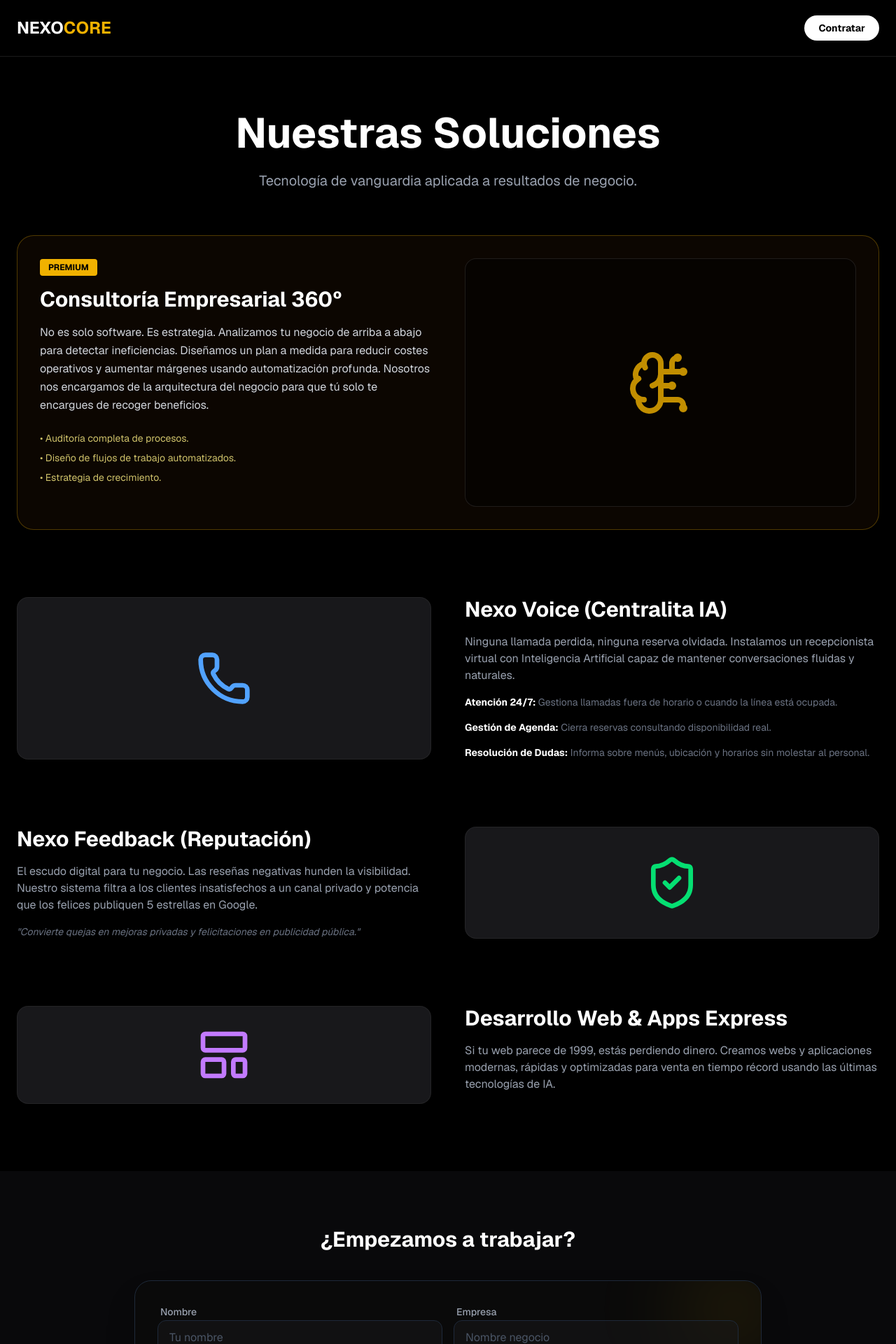
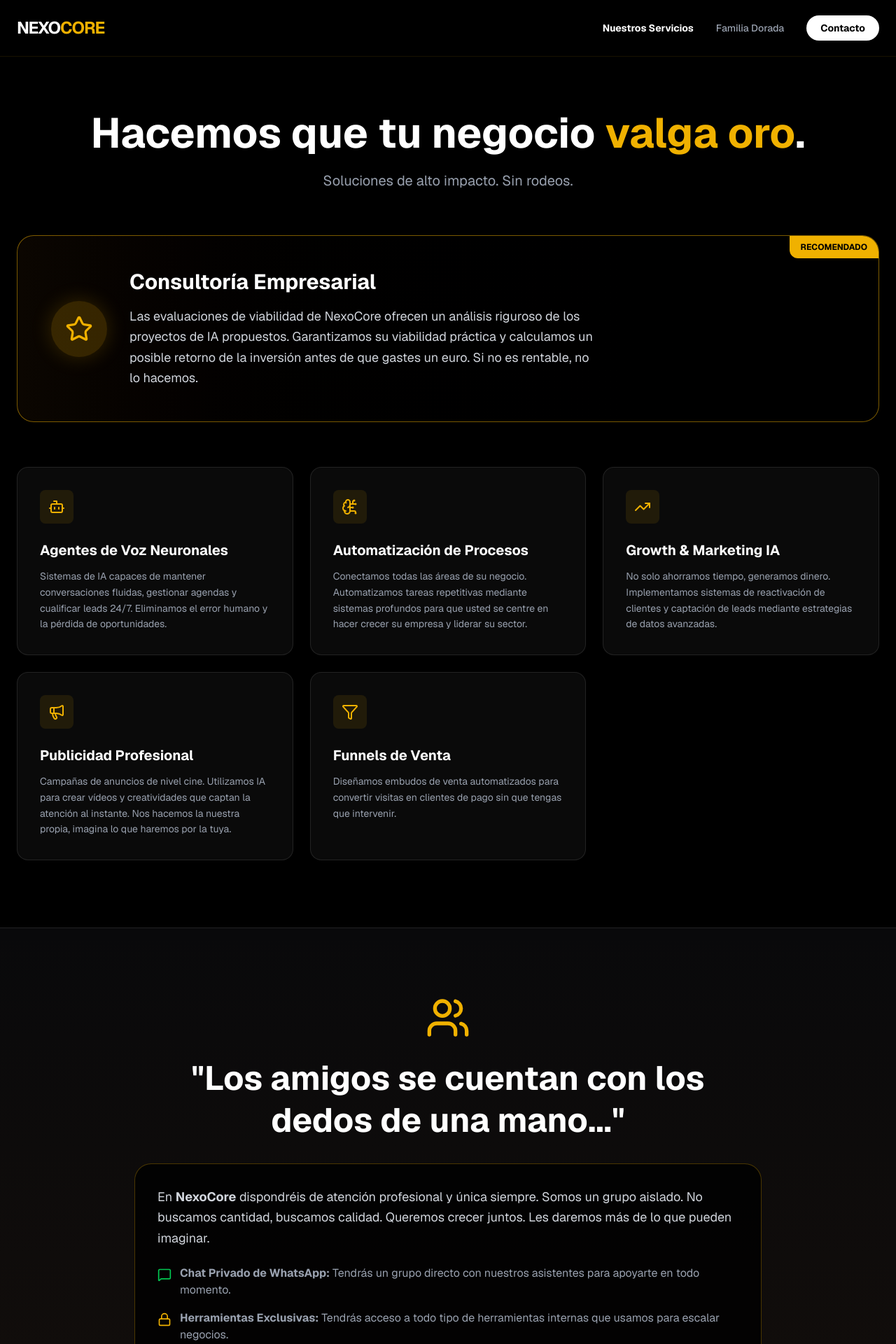
Before and after one commit to alewine73/nexocore-web, a Next.js app: page /servicios in a window 1280 px wide. Shown: the top 1920 px of the page at 70% size. Built offline with nearby package versions, Linux system fonts and the light colour scheme.

Commit message:
cambio en servicios

```diff
--- a/app/page.tsx
+++ b/app/page.tsx
@@ -49,7 +49,7 @@ export default function Home() {
               <span className="animate-ping absolute inline-flex h-full w-full rounded-full bg-yellow-400 opacity-75"></span>
               <span className="relative inline-flex rounded-full h-2 w-2 bg-yellow-500"></span>
             </span>
-            CONSULTORÍA DE ESTRATEGIA & IA
+            AGENCIA DE INTELIGENCIA ARTIFICIAL Y MARKETING
           </div>
 
           <h1 className="text-5xl md:text-7xl font-bold text-white mb-8 tracking-tight leading-tight">
--- a/app/servicios/page.tsx
+++ b/app/servicios/page.tsx
@@ -1,105 +1,178 @@
 import Link from "next/link";
-import { Bot, BrainCircuit, BarChart3, ShieldCheck, Phone, LayoutTemplate } from "lucide-react";
-import ContactForm from "@/components/ContactForm";
+import {
+  Bot,
+  BrainCircuit,
+  TrendingUp,
+  Star,
+  Megaphone,
+  Filter,
+  Users,
+  MessageSquare,
+  Lock
+} from "lucide-react";
 
 export default function ServiciosPage() {
   return (
     <main className="min-h-screen bg-black text-gray-300 font-sans selection:bg-yellow-500/30">
 
-      {/* NAVBAR SIMPLIFICADA */}
-      <nav className="fixed top-0 w-full z-50 bg-black/90 backdrop-blur-xl border-b border-white/10">
+      {/* --- NAVBAR --- */}
+      <nav className="fixed top-0 w-full z-50 bg-black/90 backdrop-blur-xl border-b border-yellow-500/10">
         <div className="max-w-7xl mx-auto px-6 h-20 flex items-center justify-between">
-          <Link href="/" className="text-2xl font-bold text-white">NEXO<span className="text-yellow-500">CORE</span></Link>
-          <Link href="/#contacto" className="bg-white text-black px-5 py-2 rounded-full font-bold text-sm">Contratar</Link>
+          <Link href="/" className="text-2xl font-bold tracking-tighter text-white">
+            NEXO<span className="text-yellow-500">CORE</span>
+          </Link>
+
+          <div className="hidden md:flex items-center gap-8">
+            <Link href="/servicios" className="text-sm font-bold text-white transition-colors">
+              Nuestros Servicios
+            </Link>
+            <Link href="/familia" className="text-sm font-medium text-gray-400 hover:text-yellow-500 transition-colors">
+              Familia Dorada
+            </Link>
+            <Link href="/#contacto" className="bg-white text-black px-5 py-2 rounded-full font-bold hover:bg-gray-200 transition-all text-sm">
+              Contacto
+            </Link>
+          </div>
         </div>
       </nav>
 
-      {/* HEADER */}
+      {/* --- HEADER --- */}
       <section className="pt-40 pb-16 px-6 text-center">
-        <h1 className="text-4xl md:text-6xl font-bold text-white mb-6">Nuestras Soluciones</h1>
-        <p className="text-xl text-gray-400 max-w-2xl mx-auto">
-          Tecnología de vanguardia aplicada a resultados de negocio.
+        <h1 className="text-4xl md:text-6xl font-bold text-white mb-6">
+          Hacemos que tu negocio <span className="text-yellow-500">valga oro</span>.
+        </h1>
+        <p className="text-xl text-gray-400 max-w-3xl mx-auto">
+          Soluciones de alto impacto. Sin rodeos.
         </p>
       </section>
 
-      {/* LISTA DE SERVICIOS */}
-      <section className="pb-24 px-6 max-w-7xl mx-auto space-y-24">
+      {/* --- LISTA DE SERVICIOS --- */}
+      <section className="pb-24 px-6 max-w-7xl mx-auto space-y-16">
 
-        {/* 1. CONSULTORÍA (La Joya) */}
-        <div className="grid md:grid-cols-2 gap-12 items-center bg-yellow-900/10 border border-yellow-500/30 p-8 rounded-3xl">
-          <div>
-            <div className="inline-block px-3 py-1 bg-yellow-500 text-black font-bold text-xs rounded mb-4">PREMIUM</div>
-            <h2 className="text-3xl font-bold text-white mb-4">Consultoría Empresarial 360º</h2>
-            <p className="text-gray-300 mb-6 leading-relaxed">
-              No es solo software. Es estrategia. Analizamos tu negocio de arriba a abajo para detectar ineficiencias.
-              Diseñamos un plan a medida para reducir costes operativos y aumentar márgenes usando automatización profunda.
-              Nosotros nos encargamos de la arquitectura del negocio para que tú solo te encargues de recoger beneficios.
-            </p>
-            <ul className="space-y-2 text-sm text-yellow-200/80 mb-8">
-              <li>• Auditoría completa de procesos.</li>
-              <li>• Diseño de flujos de trabajo automatizados.</li>
-              <li>• Estrategia de crecimiento.</li>
-            </ul>
-          </div>
-          <div className="bg-black/50 p-6 rounded-2xl border border-white/10 flex items-center justify-center h-full">
-            <BrainCircuit className="w-24 h-24 text-yellow-500 opacity-80" />
-          </div>
-        </div>
-
-        {/* 2. NEXO VOICE (El clásico) */}
-        <div className="grid md:grid-cols-2 gap-12 items-center">
-          <div className="order-2 md:order-1 bg-zinc-900 p-6 rounded-2xl border border-white/5 flex items-center justify-center h-full">
-            <Phone className="w-20 h-20 text-blue-400" />
-          </div>
-          <div className="order-1 md:order-2">
-            <h2 className="text-3xl font-bold text-white mb-4">Nexo Voice (Centralita IA)</h2>
-            <p className="text-gray-400 mb-4">
-              Ninguna llamada perdida, ninguna reserva olvidada. Instalamos un recepcionista virtual con Inteligencia Artificial capaz de mantener conversaciones fluidas y naturales.
-            </p>
-            <div className="space-y-4 text-sm text-gray-500">
-               <p><strong className="text-white">Atención 24/7:</strong> Gestiona llamadas fuera de horario o cuando la línea está ocupada.</p>
-               <p><strong className="text-white">Gestión de Agenda:</strong> Cierra reservas consultando disponibilidad real.</p>
-               <p><strong className="text-white">Resolución de Dudas:</strong> Informa sobre menús, ubicación y horarios sin molestar al personal.</p>
+        {/* 1. CONSULTORÍA (DESTACADA) */}
+        <div className="bg-gradient-to-r from-yellow-900/10 to-black border border-yellow-500/50 p-8 md:p-12 rounded-3xl relative overflow-hidden">
+          <div className="absolute top-0 right-0 bg-yellow-500 text-black text-xs font-bold px-4 py-2 rounded-bl-xl z-10">RECOMENDADO</div>
+          <div className="flex flex-col md:flex-row items-center gap-8 relative z-10">
+            <div className="h-20 w-20 bg-yellow-500/20 text-yellow-500 rounded-full flex items-center justify-center shrink-0 shadow-[0_0_30px_rgba(234,179,8,0.2)]">
+              <Star size={40} />
+            </div>
+            <div className="text-center md:text-left">
+              <h2 className="text-3xl font-bold text-white mb-4">Consultoría Empresarial</h2>
+              <p className="text-gray-300 leading-relaxed max-w-2xl text-lg">
+                Las evaluaciones de viabilidad de NexoCore ofrecen un análisis riguroso de los proyectos de IA propuestos.
+                Garantizamos su viabilidad práctica y calculamos un posible retorno de la inversión antes de que gastes un euro. Si no es rentable, no lo hacemos.
+              </p>
             </div>
           </div>
         </div>
 
-        {/* 3. NEXO FEEDBACK */}
-        <div className="grid md:grid-cols-2 gap-12 items-center">
-          <div>
-            <h2 className="text-3xl font-bold text-white mb-4">Nexo Feedback (Reputación)</h2>
-            <p className="text-gray-400 mb-4">
-              El escudo digital para tu negocio. Las reseñas negativas hunden la visibilidad. Nuestro sistema filtra a los clientes insatisfechos a un canal privado y potencia que los felices publiquen 5 estrellas en Google.
-            </p>
-            <p className="text-sm text-gray-500 italic">"Convierte quejas en mejoras privadas y felicitaciones en publicidad pública."</p>
-          </div>
-          <div className="bg-zinc-900 p-6 rounded-2xl border border-white/5 flex items-center justify-center h-full">
-            <ShieldCheck className="w-20 h-20 text-green-400" />
-          </div>
+        {/* 2. LOS 3 CUADRADOS DE LA IMAGEN (TEXTO EXACTO) + NUEVOS */}
+        <div className="grid md:grid-cols-2 lg:grid-cols-3 gap-6">
+
+            {/* Agentes de Voz Neuronales (TEXTO ORIGINAL DE TU FOTO) */}
+            <div className="bg-[#0a0a0a] border border-white/10 p-8 rounded-2xl hover:border-yellow-500/30 transition-all duration-300">
+              <div className="h-12 w-12 bg-yellow-500/10 text-yellow-500 rounded-lg flex items-center justify-center mb-6">
+                <Bot size={24} />
+              </div>
+              <h3 className="text-xl font-bold text-white mb-3">Agentes de Voz Neuronales</h3>
+              <p className="text-gray-400 text-sm leading-relaxed">
+                Sistemas de IA capaces de mantener conversaciones fluidas, gestionar agendas y cualificar leads 24/7. Eliminamos el error humano y la pérdida de oportunidades.
+              </p>
+            </div>
+
+            {/* Automatización de Procesos (TEXTO ORIGINAL DE TU FOTO) */}
+            <div className="bg-[#0a0a0a] border border-white/10 p-8 rounded-2xl hover:border-yellow-500/30 transition-all duration-300">
+              <div className="h-12 w-12 bg-yellow-500/10 text-yellow-500 rounded-lg flex items-center justify-center mb-6">
+                <BrainCircuit size={24} />
+              </div>
+              <h3 className="text-xl font-bold text-white mb-3">Automatización de Procesos</h3>
+              <p className="text-gray-400 text-sm leading-relaxed">
+                Conectamos todas las áreas de su negocio. Automatizamos tareas repetitivas mediante sistemas profundos para que usted se centre en hacer crecer su empresa y liderar su sector.
+              </p>
+            </div>
+
+            {/* Growth & Marketing IA (TEXTO ORIGINAL DE TU FOTO) */}
+            <div className="bg-[#0a0a0a] border border-white/10 p-8 rounded-2xl hover:border-yellow-500/30 transition-all duration-300">
+              <div className="h-12 w-12 bg-yellow-500/10 text-yellow-500 rounded-lg flex items-center justify-center mb-6">
+                <TrendingUp size={24} />
+              </div>
+              <h3 className="text-xl font-bold text-white mb-3">Growth & Marketing IA</h3>
+              <p className="text-gray-400 text-sm leading-relaxed">
+                No solo ahorramos tiempo, generamos dinero. Implementamos sistemas de reactivación de clientes y captación de leads mediante estrategias de datos avanzadas.
+              </p>
+            </div>
+
+            {/* --- NUEVOS SERVICIOS AÑADIDOS --- */}
+
+            {/* Publicidad */}
+            <div className="bg-[#0a0a0a] border border-white/10 p-8 rounded-2xl hover:border-yellow-500/30 transition-all duration-300">
+              <div className="h-12 w-12 bg-yellow-500/10 text-yellow-500 rounded-lg flex items-center justify-center mb-6">
+                <Megaphone size={24} />
+              </div>
+              <h3 className="text-xl font-bold text-white mb-3">Publicidad Profesional</h3>
+              <p className="text-gray-400 text-sm leading-relaxed">
+                Campañas de anuncios de nivel cine. Utilizamos IA para crear vídeos y creatividades que captan la atención al instante. Nos hacemos la nuestra propia, imagina lo que haremos por la tuya.
+              </p>
+            </div>
+
+            {/* Funnels */}
+            <div className="bg-[#0a0a0a] border border-white/10 p-8 rounded-2xl hover:border-yellow-500/30 transition-all duration-300">
+              <div className="h-12 w-12 bg-yellow-500/10 text-yellow-500 rounded-lg flex items-center justify-center mb-6">
+                <Filter size={24} />
+              </div>
+              <h3 className="text-xl font-bold text-white mb-3">Funnels de Venta</h3>
+              <p className="text-gray-400 text-sm leading-relaxed">
+                Diseñamos embudos de venta automatizados para convertir visitas en clientes de pago sin que tengas que intervenir.
+              </p>
+            </div>
+
         </div>
-
-        {/* 4. WEB & APPS */}
-        <div className="grid md:grid-cols-2 gap-12 items-center">
-          <div className="order-2 md:order-1 bg-zinc-900 p-6 rounded-2xl border border-white/5 flex items-center justify-center h-full">
-            <LayoutTemplate className="w-20 h-20 text-purple-400" />
-          </div>
-          <div className="order-1 md:order-2">
-            <h2 className="text-3xl font-bold text-white mb-4">Desarrollo Web & Apps Express</h2>
-            <p className="text-gray-400 mb-4">
-              Si tu web parece de 1999, estás perdiendo dinero. Creamos webs y aplicaciones modernas, rápidas y optimizadas para venta en tiempo récord usando las últimas tecnologías de IA.
-            </p>
-          </div>
-        </div>
-
       </section>
 
-      {/* CONTACTO */}
-      <section className="py-20 bg-zinc-950 px-6">
-          <div className="max-w-4xl mx-auto">
-             <h2 className="text-3xl font-bold text-white text-center mb-10">¿Empezamos a trabajar?</h2>
-             <ContactForm />
-          </div>
+      {/* --- SECCIÓN FAMILIA (LA DIFERENCIA) --- */}
+      <section className="py-24 px-6 bg-zinc-950 border-t border-white/10 relative overflow-hidden">
+         {/* Fondo decorativo */}
+         <div className="absolute inset-0 bg-gradient-to-t from-yellow-900/10 to-transparent pointer-events-none"></div>
+
+         <div className="max-w-4xl mx-auto text-center relative z-10">
+            <Users className="w-16 h-16 text-yellow-500 mx-auto mb-6" />
+
+            <h2 className="text-3xl md:text-5xl font-bold text-white mb-8 leading-tight">
+              "Los amigos se cuentan con los <br/> dedos de una mano..."
+            </h2>
+
+            <div className="bg-black/80 border border-yellow-500/30 p-8 rounded-3xl mb-10 text-left">
+               <p className="text-lg text-gray-300 leading-relaxed mb-6">
+                 En <strong>NexoCore</strong> dispondréis de atención profesional y única siempre. Somos un grupo aislado.
+                 No buscamos cantidad, buscamos calidad. Queremos crecer juntos. Les daremos más de lo que pueden imaginar.
+               </p>
+               <ul className="space-y-4">
+                  <li className="flex items-start gap-3">
+                    <MessageSquare className="text-green-500 mt-1 shrink-0" size={20} />
+                    <span className="text-gray-400"><strong>Chat Privado de WhatsApp:</strong> Tendrás un grupo directo con nuestros asistentes para apoyarte en todo momento.</span>
+                  </li>
+                  <li className="flex items-start gap-3">
+                    <Lock className="text-yellow-500 mt-1 shrink-0" size={20} />
+                    <span className="text-gray-400"><strong>Herramientas Exclusivas:</strong> Tendrás acceso a todo tipo de herramientas internas que usamos para escalar negocios.</span>
+                  </li>
+               </ul>
+            </div>
+
+            <div className="flex flex-col md:flex-row gap-4 justify-center">
+              <Link href="/#contacto" className="inline-block px-10 py-4 bg-yellow-500 text-black font-bold text-xl rounded-full hover:bg-yellow-400 transition-all shadow-lg transform hover:-translate-y-1">
+                Contratar Servicios
+              </Link>
+              <Link href="/familia" className="inline-block px-10 py-4 bg-zinc-800 text-white font-bold text-xl rounded-full hover:bg-zinc-700 transition-all border border-white/10">
+                Descubre nuestra Filosofía y al Equipo &rarr;
+              </Link>
+            </div>
+         </div>
       </section>
+
+      {/* --- FOOTER --- */}
+      <footer className="border-t border-white/10 py-12 bg-black text-center text-gray-600 text-sm">
+        <p>&copy; 2026 NexoCore. Todos los derechos reservados.</p>
+      </footer>
 
     </main>
   );
```
